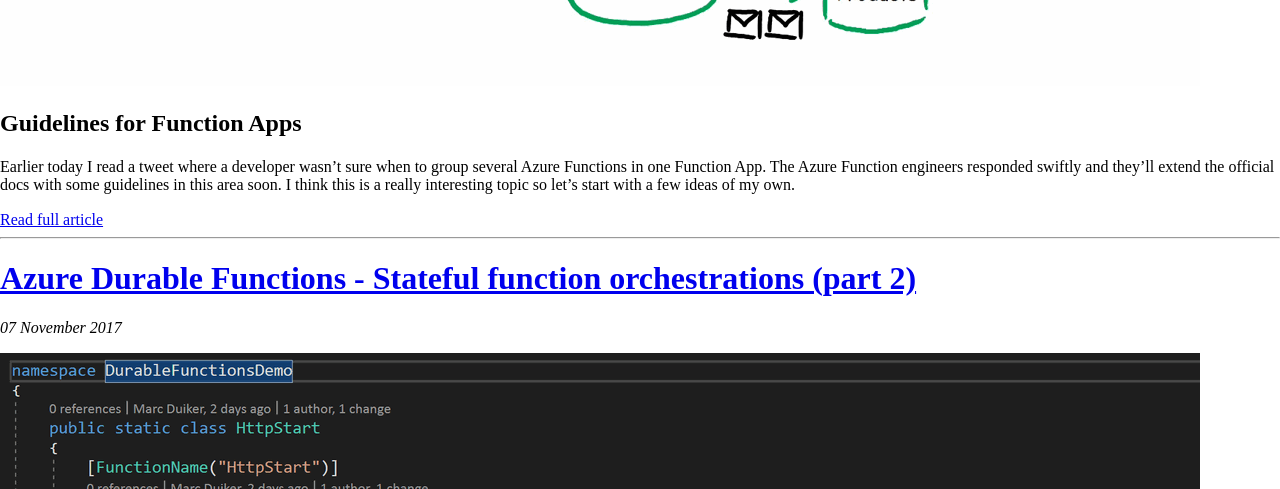
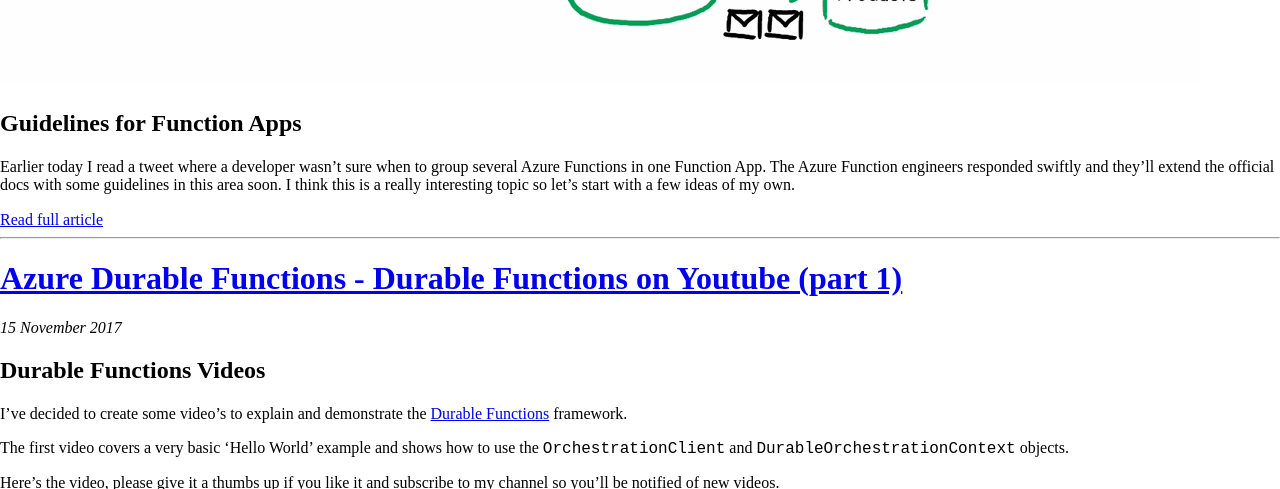
Before and after one commit to marcduiker/marcduiker.github.io, a Jekyll site: the page built from index.html, in a window 1280 px wide and 1400 px high, scrolled down 793 px. Shown: the top 489 px of the window. Built offline with Jekyll 4.4.1, drawn with Linux system fonts in a browser that asks for light colours; nearby versions of some CDN libraries; the list of posts is cut into pages by our own code; comment, search, counter and statistics services are not loaded; some of the changed text lies outside the part shown; grey boxes are pictures that could not be loaded.

Commit message:
Added blogpost for the first Durable Functions video. Updated CSP to allow YouTube content.

```diff
--- a/_includes/head.html
+++ b/_includes/head.html
@@ -12,7 +12,7 @@
   <meta name="author" content="Marc Duiker">
   <meta name="google-site-verification" content="8x6RFwJ53Ryr_sAZQgcInmeiKuuyRDvZcl9SSo3a0BI" />
   <meta name="viewport" content="width=device-width, initial-scale=1">
-  <meta http-equiv='Content-Security-Policy' content="default-src 'none' ; script-src 'self' 'unsafe-inline' disqus.com *.disqus.com *.disquscdn.com *.googletagmanager.com *.google-analytics.com gist.github.com; style-src 'self' 'unsafe-inline' *.disquscdn.com *.googleapis.com cdnjs.cloudflare.com assets-cdn.github.com; img-src 'self' *; media-src 'self' ; frame-src disqus.com www.slideshare.net; font-src fonts.gstatic.com; object-src 'none'; base-uri 'none';">
+  <meta http-equiv='Content-Security-Policy' content="default-src 'none' ; script-src 'self' 'unsafe-inline' disqus.com *.disqus.com *.disquscdn.com *.googletagmanager.com *.google-analytics.com gist.github.com; style-src 'self' 'unsafe-inline' *.disquscdn.com *.googleapis.com cdnjs.cloudflare.com assets-cdn.github.com; img-src 'self' *; media-src 'self' *.youtube.com ; frame-src disqus.com www.slideshare.net *.youtube.com; font-src fonts.gstatic.com; object-src 'none'; base-uri 'none';">
   <title>{{ page.title }} | Marc Duiker</title>
   <link rel="stylesheet" rel="preload" href="//fonts.googleapis.com/css?family=Raleway:400,300,600" type="text/css" media="none" onload="if(media!='all')media='all'">
   <noscript><link rel="stylesheet" rel="preload" href="//fonts.googleapis.com/css?family=Raleway:400,300,600" type="text/css"></noscript>
--- /dev/null
+++ b/_posts/2017-11-15-durable-functions-youtube-part1.md
@@ -0,0 +1,19 @@
+---
+layout: post
+title: "Azure Durable Functions - Durable Functions on Youtube (part 1)"
+tags: azure durable functions serverless faas stateful orchestration
+---
+
+## Durable Functions Videos
+
+I've decided to create some video's to explain and demonstrate the [Durable Functions](https://docs.microsoft.com/en-us/azure/azure-functions/durable-functions-overview) framework.
+
+The first video covers a very basic 'Hello World' example and shows how to use the `OrchestrationClient` and `DurableOrchestrationContext` objects.
+
+Here's the video, please give it a thumbs up if you like it and subscribe to my channel so you'll be notified of new videos.
+
+[![Durable Functions part 1](http://img.youtube.com/vi/29hX9jZvejE/0.jpg)](http://www.youtube.com/watch?v=29hX9jZvejE "Durable Functions part 1")
+
+### Resources
+
+The souce code that is used for this demo can be found on [GitHub](https://github.com/marcduiker/demos-azure-durable-functions).
```
